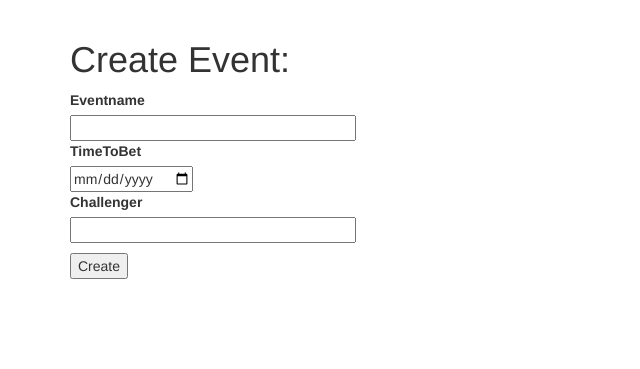
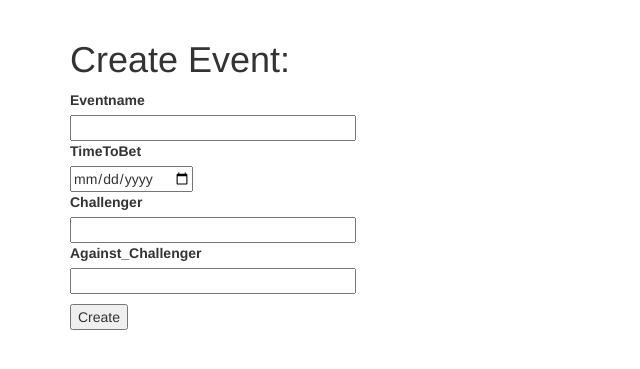
Before and after one commit to CMecker/YouBet, a Flask app: page /event/create_event in a window 1280 px wide. Shown: the part 52-421 px from the top of the page, without its empty margins (0-640 px from the left). Run offline with Flask 2, Linux system fonts and the light colour scheme; the visitor is signed in with stand-in values (Sample User, id 1); data comes from the database, SQL or seed files in the repository; some libraries are stand-ins or nearby versions.

Commit message:
Added second challenger option

```diff
--- a/app/ref/forms.py
+++ b/app/ref/forms.py
@@ -39,10 +39,16 @@ class EventRegistrationForm(FlaskForm):
         if user is None:
             raise ValidationError('Unvalid username.')
 
+    def validate_more_challenger(self, username):
+        user=User.query.filter_by(username=username.data).first()
+        if user is None:
+            raise ValidationError('Unvalid username.')
+
 
     eventname = StringField('Eventname', validators=[DataRequired()])
     time_to_bet = DateField('TimeToBet', format='%Y-%m-%d', validators=[DataRequired()])
     challenger = StringField('Challenger', validators=[DataRequired()])
+    more_challenger = StringField('Against_Challenger')
     about_event = TextAreaField('Desricption', validators=[Length(min=0, max=140)])
     submit = SubmitField('Create')
 
--- a/app/ref/routes.py
+++ b/app/ref/routes.py
@@ -89,7 +89,6 @@ def event_bet(eventname):
     user = User.query.filter_by(username=current_user.username).first_or_404()
     if form.validate_on_submit():
 	diff = event.time_to_bet - datetime.utcnow()
-	import pdb;pdb.set_trace()
 	if diff.days>0:
 		if (current_user.coins>form.amount.data):
 		    if event.amount:
@@ -168,7 +167,13 @@ def create_event():
                 time_to_bet=form.time_to_bet.data,
                 )
         challenger = User.query.filter_by(username=form.challenger.data).first_or_404()
+        more_challenger = User.query.filter_by(username=form.more_challenger.data).first_or_404()
+#	all_challenger=[]
+#	all_challenger.append(challenger)
+#	all_challenger.append(more_challenger)
+	import pdb;pdb.set_trace()
         event.add_challenger(challenger)
+        event.add_challenger(more_challenger)
         db.session.add(event)
         db.session.commit()
         flash('Creation succeded!')
--- a/app/templates/events/create_event.html
+++ b/app/templates/events/create_event.html
@@ -12,6 +12,8 @@
             {{ form.time_to_bet(size=32) }}<br>
             {{ form.challenger.label }}<br>
             {{ form.challenger(size=32) }}<br>
+            {{ form.more_challenger.label }}<br>
+            {{ form.more_challenger(size=32) }}<br>
             {% for error in form.eventname.errors %}
             <span style="color: red;">[{{ error }}]</span>
             {% endfor %}
```
